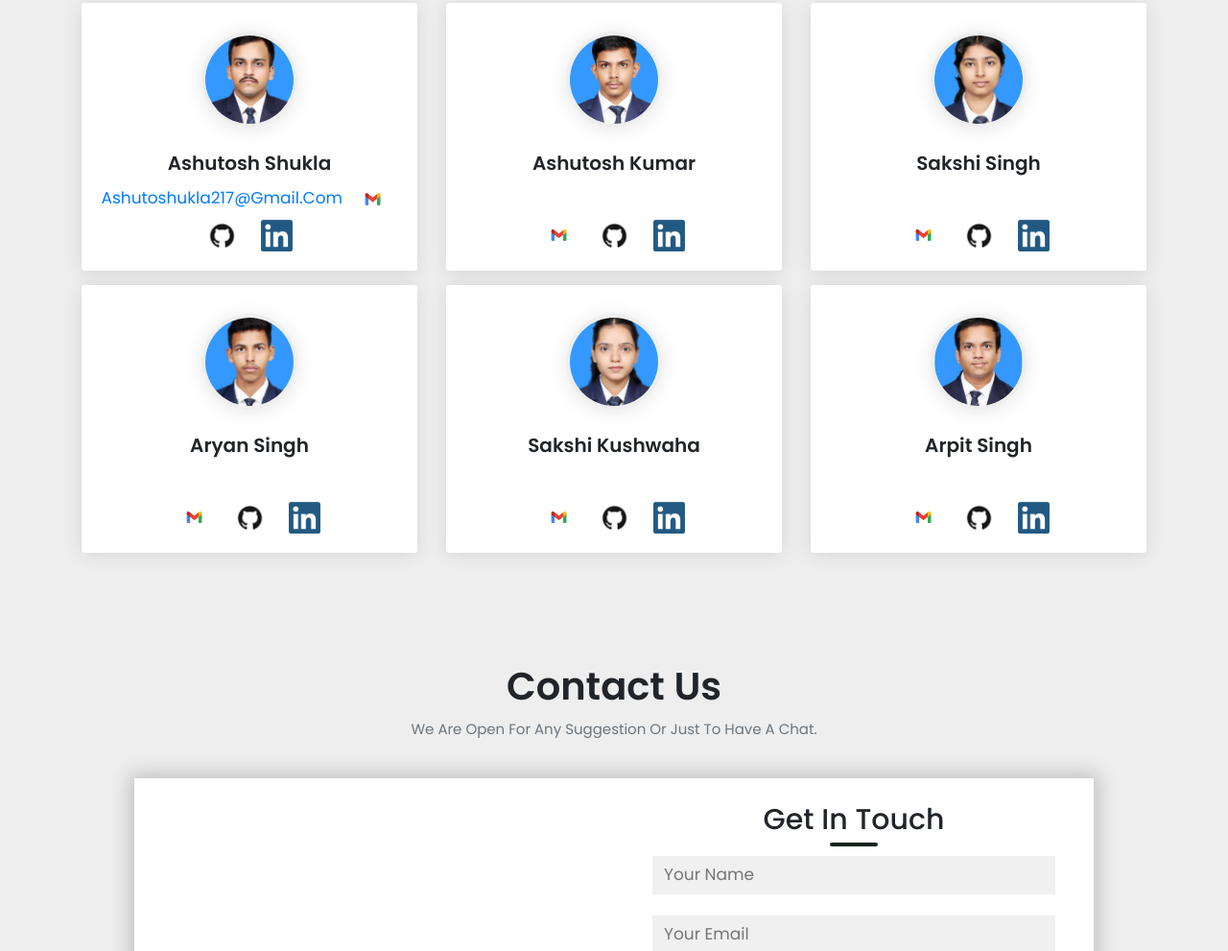
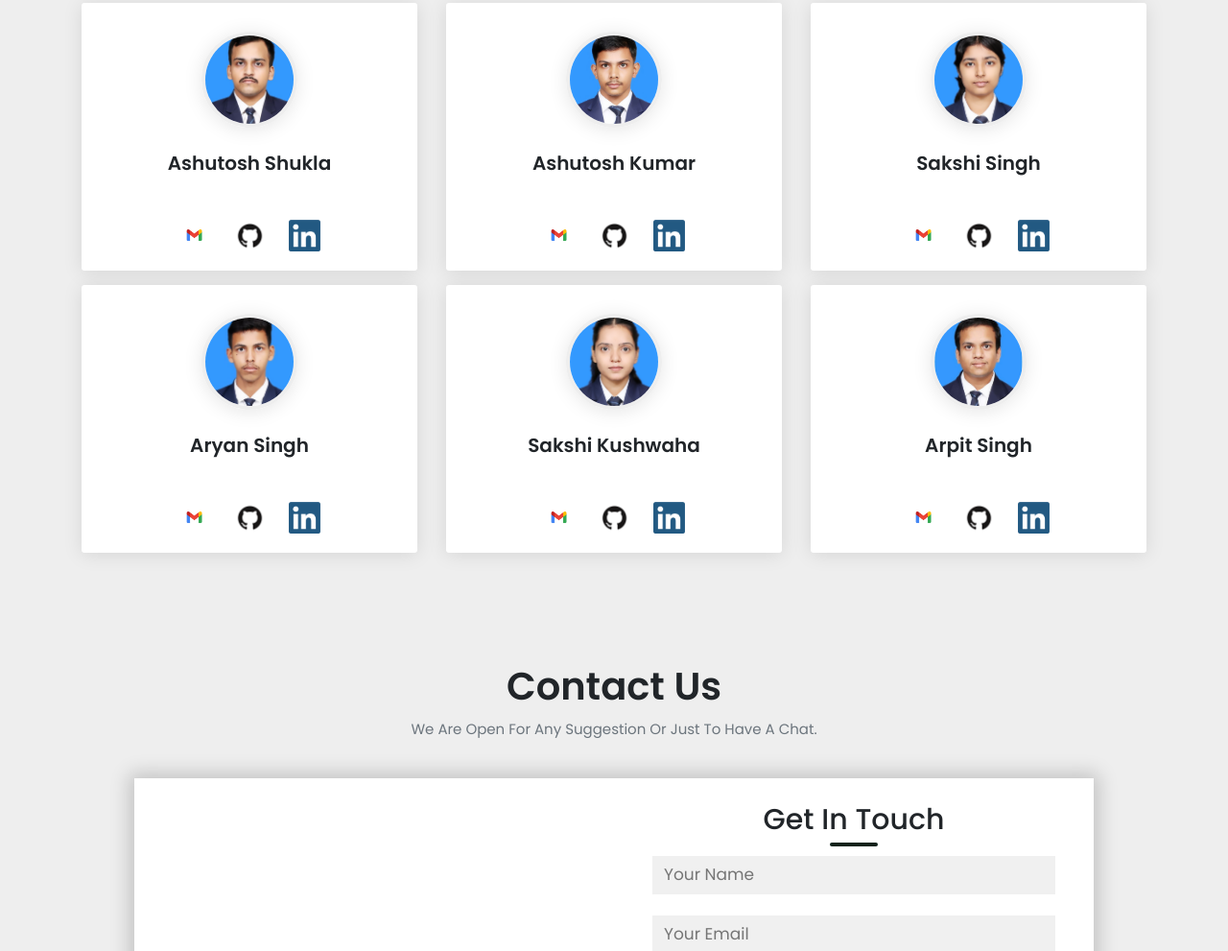
Before and after one commit to AshutoshShukla221/webpage-india-cultural-heritage-and-traditions-tourism-, a plain HTML site: page about.html in a window 1280 px wide. Shown: the part 1411-2402 px from the top of the page at 96% size. Drawn offline with nearby package versions, Linux system fonts and the light colour scheme.

Commit message:
update commit

```diff
--- a/about.html
+++ b/about.html
@@ -122,7 +122,7 @@
 
 						</div>
 						<div class="profile-card_social text-center p-4">
-							<a href="#" class="d-inline-block">ashutoshukla217@gmail.com
+							<a href="#" class="d-inline-block">
 								<img src="./images/gmail-1 (1).avif" alt="Email">
 							</a>
 							<a href="https://github.com/AshutoshShukla221" target="_blank" class="d-inline-block">
```
